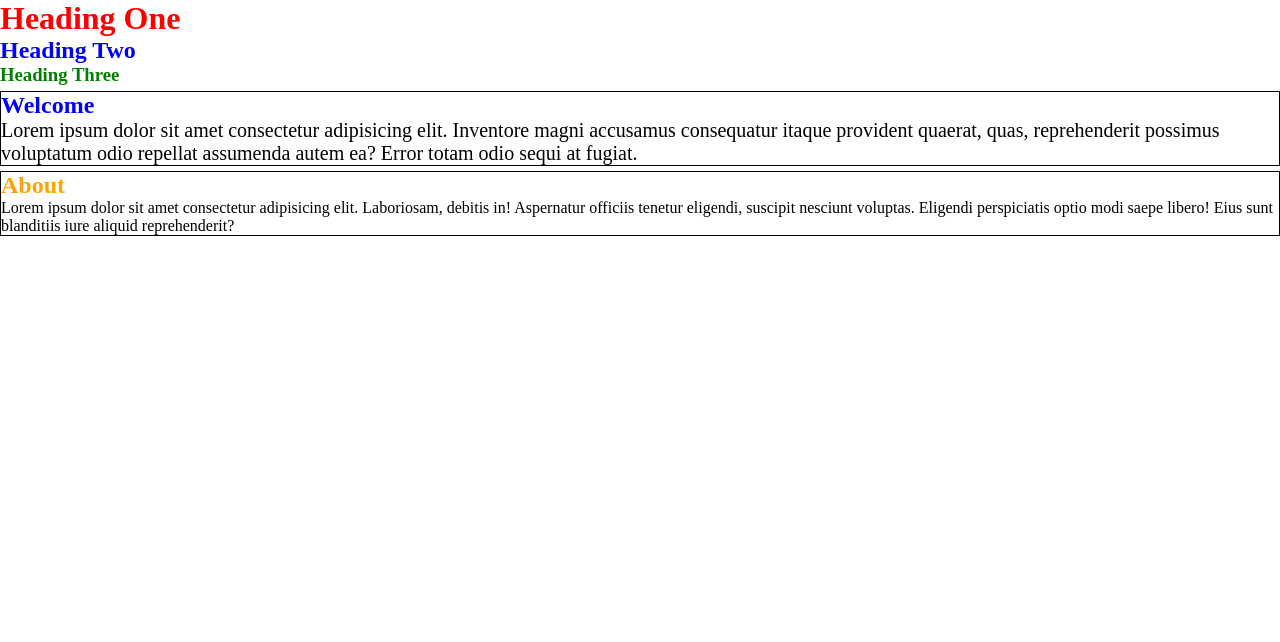
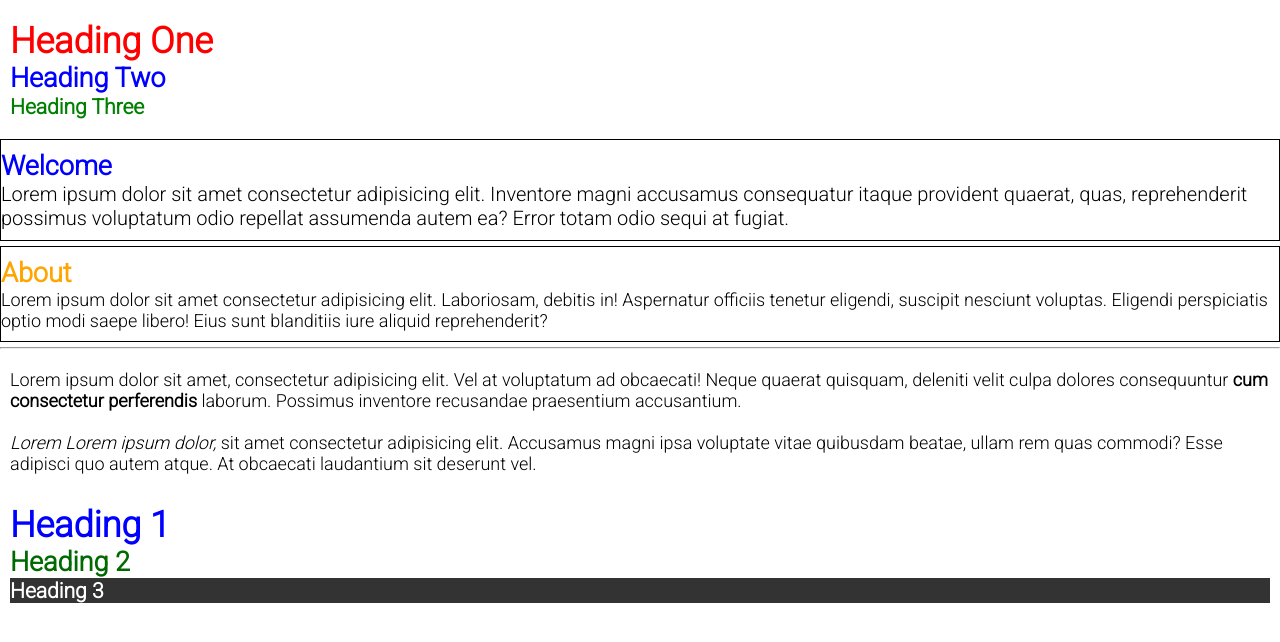
Before and after one commit to jameslusk/cssBasics, a plain HTML site: page index.html in a window 1280 px wide. Drawn offline with Linux system fonts and the light colour scheme.

Commit message:
typography size and color

```diff
--- a/index.html
+++ b/index.html
@@ -3,8 +3,12 @@
 
 <head>
   <meta charset="UTF-8">
-  <meta name="viewport" content="width=device-width, initial-scale=1.0">
+  <meta name="viewport" content="width=device-width,
+  <link rel=" preconnect" href="https://fonts.gstatic.com">
+  <link href="https://fonts.googleapis.com/css2?family=Roboto:wght@300&display=swap" rel="stylesheet">
+
   <title>CSS BASICS</title>
+
   <link rel="stylesheet" href="style.css">
 </head>
 
@@ -34,6 +38,32 @@
       eligendi, suscipit nesciunt voluptas. Eligendi perspiciatis optio modi saepe libero! Eius sunt blanditiis iure
       aliquid reprehenderit?</p>
   </div>
+
+  <!-- FONTS -->
+
+  <hr>
+  <div>
+    <p id="fontLesson1">Lorem ipsum dolor sit amet, consectetur adipisicing elit. Vel at voluptatum ad obcaecati! Neque
+      quaerat quisquam, deleniti velit culpa dolores consequuntur <span> cum consectetur perferendis</span> laborum.
+      Possimus
+      inventore recusandae
+      praesentium accusantium.</p>
+    <br>
+    <p id="fontLesson2">
+      <span>Lorem Lorem ipsum dolor,</span> sit amet consectetur adipisicing elit. Accusamus magni ipsa voluptate vitae
+      quibusdam beatae,
+      ullam rem quas commodi? Esse adipisci quo autem atque. At obcaecati laudantium sit deserunt vel.
+    </p>
+  </div>
+
+  <!-- COLORS -->
+
+  <div class="colors">
+    <h1>Heading 1</h1>
+    <h2>Heading 2</h2>
+    <h3>Heading 3</h3>
+  </div>
+
 </body>
 
 </html>
--- a/style.css
+++ b/style.css
@@ -1,3 +1,8 @@
+div {
+  margin: 10px;
+  padding: 10px 0;
+}
+
 .heading2 {
   color: blue;
 }
@@ -33,3 +38,38 @@ h3 {
   margin: 0;
   padding: 0;
 }
+
+/* A typical method is to set the HTML font-size to 62.5%. That's because 62.5% of 16px (typical default browser font-size) is 10px. That would still make 1.6rem = 16px. This now means that if the user's default browser font-size is changed to, for example, 20px, 1.6rem would now equal 20px. */
+html { /* root element */
+  font-size: 62.5%;
+}
+
+/* FONTS */
+
+body {
+  font-family: 'Roboto', sans-serif;
+  font-size: 1.8rem; /* 16px = 1rem */
+}
+
+#fontLesson1 span {
+  font-weight: bold;
+}
+
+#fontLesson2 span {
+  font-style: italic;
+}
+
+/* COLORS */
+
+.colors h1 {
+  color:blue;
+}
+
+.colors h2 {
+  color: rgb(0,105,0);
+}
+
+.colors h3 {
+  color: #fff;
+  background-color: #333;
+}
```
